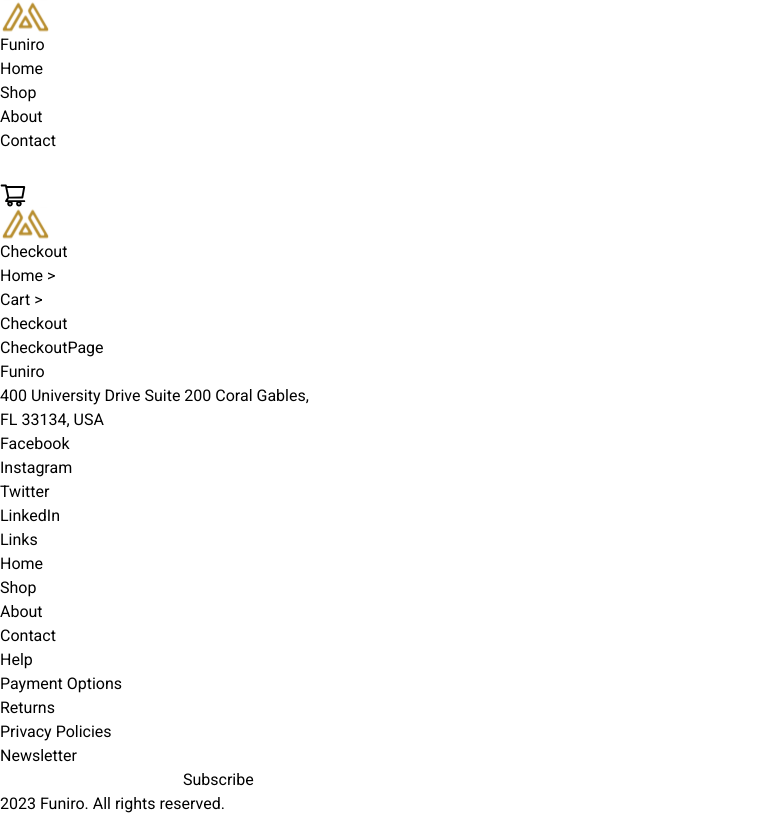
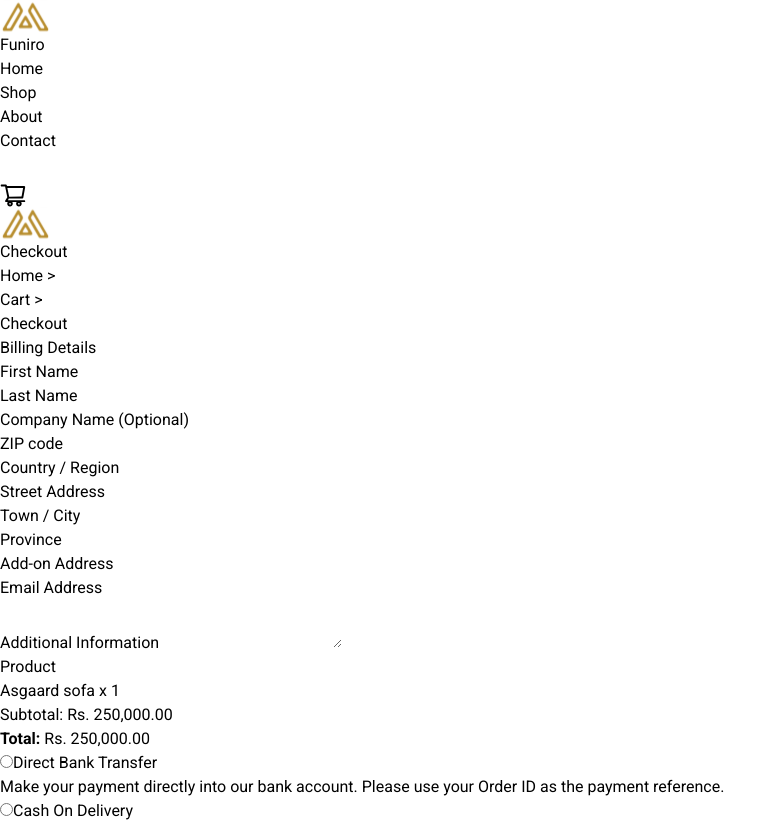
Before and after one commit to vitoriaellen03/desafio-3-semana-12, a React (Vite) app: page /cart/checkout in a window 1280 px wide. Shown: the top 821 px of the page, without its empty margins (0-783 px from the left). Built offline with nearby package versions, Linux system fonts and the light colour scheme; no server answers; sample sign-in values are in the browser's storage; some icons are missing.

Commit message:
Add Html for checkout

```diff
--- a/src/pages/cartPage/cartPage.tsx
+++ b/src/pages/cartPage/cartPage.tsx
@@ -1,4 +1,5 @@
 import React from "react";
+import { Link } from 'react-router-dom';
 
 const CartPage = () => {
     return (
@@ -50,7 +51,7 @@
                     <p>
                         <span>Total:</span> Rs. 250,000.00
                     </p>
-                    <button>Check Out</button>
+                    <Link to="/cart/checkout">Check Out</Link>
                 </div>
             </section>
         </div>
--- a/src/pages/checkoutPage/checkoutPage.tsx
+++ b/src/pages/checkoutPage/checkoutPage.tsx
@@ -1,9 +1,87 @@
 import React from "react";
 
-const CheckoutPage = () => {
-    return <div>
-        CheckoutPage
+const Checkout = () => {
+  return (
+    <div className="checkout-page">
+      <div className="billing-details">
+        <h2>Billing Details</h2>
+        <form>
+          <div className="form-group">
+            <label>First Name</label>
+            <input type="text" />
+          </div>
+          <div className="form-group">
+            <label>Last Name</label>
+            <input type="text" />
+          </div>
+          <div className="form-group">
+            <label>Company Name (Optional)</label>
+            <input type="text" />
+          </div>
+          <div className="form-group">
+            <label>ZIP code</label>
+            <input type="text" />
+          </div>
+          <div className="form-group">
+            <label>Country / Region</label>
+            <input type="text" />
+          </div>
+          <div className="form-group">
+            <label>Street Address</label>
+            <input type="text" />
+          </div>
+          <div className="form-group">
+            <label>Town / City</label>
+            <input type="text" />
+          </div>
+          <div className="form-group">
+            <label>Province</label>
+            <input type="text" />
+          </div>
+          <div className="form-group">
+            <label>Add-on Address</label>
+            <input type="text" />
+          </div>
+          <div className="form-group">
+            <label>Email Address</label>
+            <input type="email" />
+          </div>
+          <div className="form-group">
+            <label>Additional Information</label>
+            <textarea />
+          </div>
+        </form>
+      </div>
+
+      <div className="order-summary">
+        <h2>Product</h2>
+        <p>
+          Asgaard sofa x 1 <br />
+          <span>Subtotal: Rs. 250,000.00</span>
+        </p>
+        <p>
+          <strong>Total:</strong> Rs. 250,000.00
+        </p>
+
+        <div className="payment-methods">
+          <div>
+            <input type="radio" name="payment" id="bank-transfer" />
+            <label htmlFor="bank-transfer">Direct Bank Transfer</label>
+            <p>
+              Make your payment directly into our bank account. Please use your
+              Order ID as the payment reference.
+            </p>
+          </div>
+          <div>
+            <input type="radio" name="payment" id="cash-on-delivery" />
+            <label htmlFor="cash-on-delivery">Cash On Delivery</label>
+          </div>
+        </div>
+
+        <button>Place Order</button>
+      </div>
     </div>
-}
+  );
+};
 
-export default CheckoutPage
+export default Checkout;
```
Also changed, not shown: src/App.tsx (+0 -26 lines).
